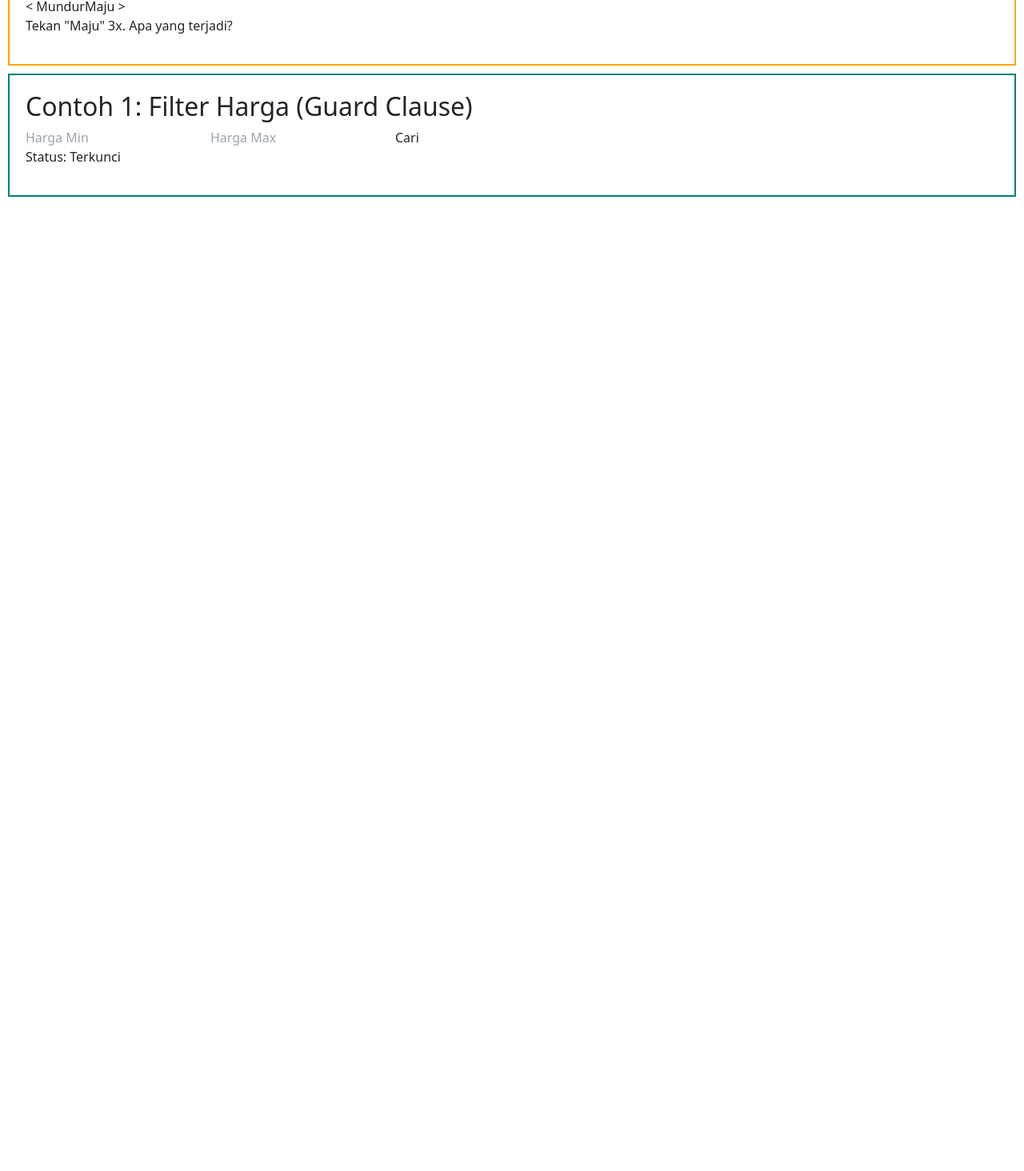
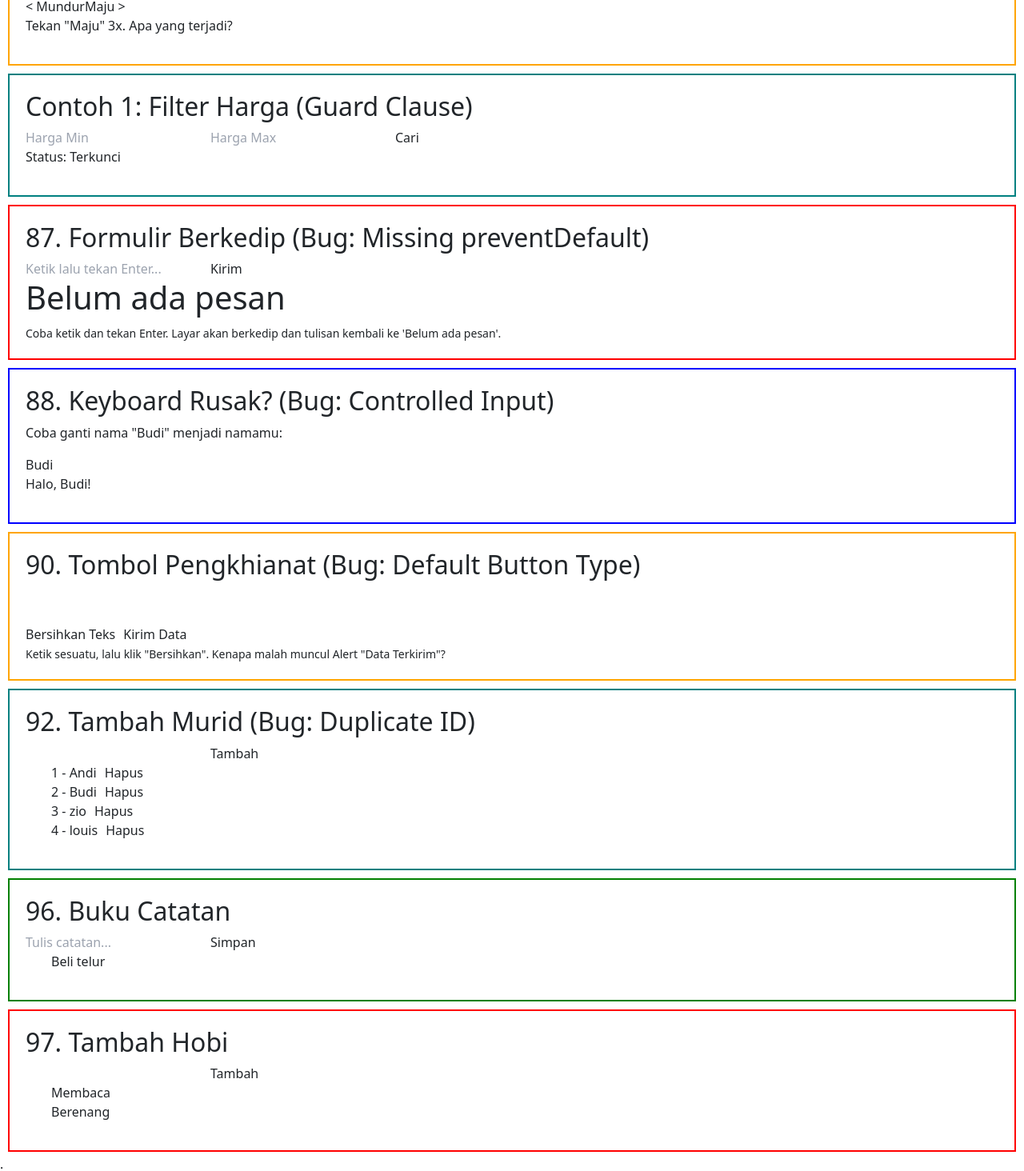
Before and after one commit to Ziobeef/OverReact, a React (Create React App) app: page /debug in a window 1280 px wide. Shown: the part 3211-4675 px from the top of the page at 80% size. Before the commit the page ends 3467 px from the top, so only its background shows below. Built offline with nearby package versions, Linux system fonts and the light colour scheme.

Commit message:
feat(debug): add UUID generation and new functionalities for managing students and messages

```diff
--- a/package.json
+++ b/package.json
@@ -24,6 +24,7 @@
     "swiper": "^12.0.3",
     "tailwind-merge": "^3.3.1",
     "three": "^0.180.0",
+    "uuid": "^13.0.0",
     "web-vitals": "^2.1.4"
   },
   "scripts": {
--- a/src/components/debug.js
+++ b/src/components/debug.js
@@ -1,4 +1,6 @@
 import React, { useState } from "react";
+import { generateUUID } from "three/src/math/MathUtils";
+import { v4 as uuidv4 } from "uuid";
 const Debug = () => {
   const [name, setName] = useState("");
   const [email, setEmail] = useState("");
@@ -33,6 +35,60 @@ const Debug = () => {
   const [minHarga, setMinHarga] = useState(0);
   const [maxHarga, setMaxHarga] = useState(0);
   const [statusharga, setStatusHarga] = useState("");
+  const [pesan, setPesan] = useState("");
+  const [terkirim, setTerkirim] = useState(false);
+  const [nama, setNama] = useState("Budi");
+  const [teks, setTeks] = useState("");
+  const [murid, setMurid] = useState([
+    { id: 1, nama: "Andi" },
+    { id: 2, nama: "Budi" },
+    { id: 3, nama: "zio" },
+    { id: 4, nama: "louis" },
+  ]);
+  const [inputNama, setInputNama] = useState("");
+  const [catatan, setCatatan] = useState(["Beli telur"]);
+  const [teksNew, setTeksNew] = useState("");
+  const [hobi, setHobi] = useState(["Membaca", "Berenang"]);
+  const [inputHobi, setInputHobi] = useState("");
+
+  const tambahMurid = () => {
+    const newId = uuidv4();
+    const muridBaru = { id: newId, nama: inputNama };
+    setMurid([...murid, muridBaru]);
+    setInputNama("");
+  };
+
+  const tambahHobi = () => {
+    setHobi(inputHobi);
+    setInputHobi("");
+  };
+
+  const tambahCatatan = () => {
+    const dataBaru = [...catatan, teks];
+    setCatatan(dataBaru);
+    setTeks("");
+  };
+
+  const hapusMurid = (index) => {
+    // setMurid(murid.filter((m) => m.id !== id));
+    // setMurid(murid.findIndex((m) => m.id !== id));
+    murid.splice(index, 1);
+    setMurid([...murid]);
+  };
+
+  const kirimPesan = (e) => {
+    e.preventDefault();
+    setTerkirim(true);
+    setPesan("Pesan berhasil dikirim!");
+  };
+  const kirimData = (e) => {
+    e.preventDefault();
+    alert("Data Terkirim: " + teks);
+  };
+
+  const bersihkan = () => {
+    setTeks("");
+  };
 
   const handleDelete = async () => {
     const res = await fetch(`https://jsonplaceholder.typicode.com/users/1`, {
@@ -277,9 +333,8 @@ const Debug = () => {
         <h2>65. Pemenang Undian (Bug: Array Index)</h2>
         <p>Peserta: Ahmad, Budi, Cindy</p>
         <button onClick={acakPemenang}>Cari Pemenang</button>
-        <h1>Juara: {pemenang || "Error (Orang tidak ada!)"}</h1>
+        <h1>Juarindexa: {pemenang || "Error (Orang tidak ada!)"}</h1>
       </div>
-
       <div style={{ border: "2px solid green", padding: "20px", margin: "10px" }}>
         <h2>66. Batas Maksimal (Bug: Logic Operator)</h2>
         <p>Maksimal: {max}</p>
@@ -293,7 +348,6 @@ const Debug = () => {
         <button onClick={hapusData}>Hapus Data Penting</button>
         <p>Coba klik tombol, lalu pilih "Cancel". Data tetap terhapus kan?</p>
       </div>
-
       <div style={{ border: "2px solid orange", padding: "20px", margin: "10px" }}>
         <h2>81. Galeri Blank (Bug: Out of Bounds)</h2>
         <h1>Hewan: {hewan[index] || "ERROR: Data Tidak Ada!"}</h1>
@@ -310,6 +364,69 @@ const Debug = () => {
         <button onClick={cariBarang}>Cari</button>
         <p>Status: {status}</p>
       </div>
+      <div style={{ border: "2px solid red", padding: "20px", margin: "10px" }}>
+        <h2>87. Formulir Berkedip (Bug: Missing preventDefault)</h2>
+        <form onSubmit={kirimPesan}>
+          <input placeholder="Ketik lalu tekan Enter..." />
+          <button type="submit">Kirim</button>
+        </form>
+        <h1>{terkirim ? pesan : "Belum ada pesan"}</h1>
+        <small>Coba ketik dan tekan Enter. Layar akan berkedip dan tulisan kembali ke 'Belum ada pesan'.</small>
+      </div>
+      <div style={{ border: "2px solid blue", padding: "20px", margin: "10px" }}>
+        <h2>88. Keyboard Rusak? (Bug: Controlled Input)</h2>
+        <p>Coba ganti nama "Budi" menjadi namamu:</p>
+        <input type="text" value={nama} onChange={(e) => setNama(e.target.value)} />
+
+        <p>Halo, {nama}!</p>
+      </div>
+      <div style={{ border: "2px solid orange", padding: "20px", margin: "10px" }}>
+        <h2>90. Tombol Pengkhianat (Bug: Default Button Type)</h2>
+        <form onSubmit={kirimData}>
+          <input value={teks} onChange={(e) => setTeks(e.target.value)} />
+          <br />
+          <br />
+          <button type="button" onClick={bersihkan}>
+            Bersihkan Teks
+          </button>
+          <button type="submit" style={{ marginLeft: "10px" }}>
+            Kirim Data
+          </button>
+        </form>
+        <small>Ketik sesuatu, lalu klik "Bersihkan". Kenapa malah muncul Alert "Data Terkirim"?</small>
+      </div>
+      <div style={{ border: "2px solid teal", padding: "20px", margin: "10px" }}>
+        <h2>92. Tambah Murid (Bug: Duplicate ID)</h2>
+        <input value={inputNama} onChange={(e) => setInputNama(e.target.value)} />
+        <button onClick={tambahMurid}>Tambah</button>
+        <ul>
+          {murid.map((m, index) => (
+            <li key={m.id}>
+              {index + 1} - {m.nama}
+              <button onClick={() => hapusMurid(index)} style={{ marginLeft: "10px" }}>
+                Hapus
+              </button>
+            </li>
+          ))}
+        </ul>
+      </div>
+      <div style={{ border: "2px solid green", padding: "20px", margin: "10px" }}>
+        <h2>96. Buku Catatan</h2>
+        <input value={teks} onChange={(e) => setTeks(e.target.value)} placeholder="Tulis catatan..." />
+        <button onClick={tambahCatatan}>Simpan</button>
+        <ul>
+          {catatan.map((c, i) => (
+            <li key={i}>{c === "" ? "[KOSONG]" : c}</li>
+          ))}
+        </ul>
+      </div>
+      <div style={{ border: "2px solid red", padding: "20px", margin: "10px" }}>
+        <h2>97. Tambah Hobi</h2>
+        <input value={inputHobi} onChange={(e) => setInputHobi(e.target.value)} />
+        <button onClick={tambahHobi}>Tambah</button>
+        <ul>{Array.isArray(hobi) ? hobi.map((h, i) => <li key={i}>{h}</li>) : <p>Error: Data rusak!</p>}</ul>
+      </div>
+      ;
     </>
   );
 };
```
Also changed, not shown: 1 other file (tests, documents, lock files or other folders).
